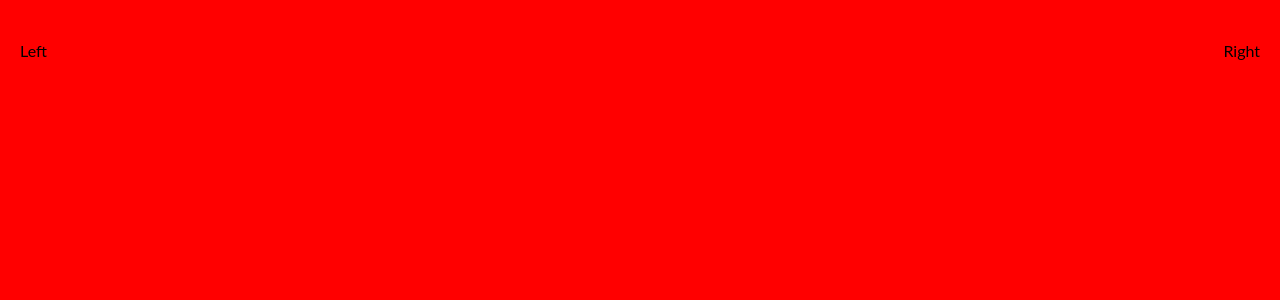
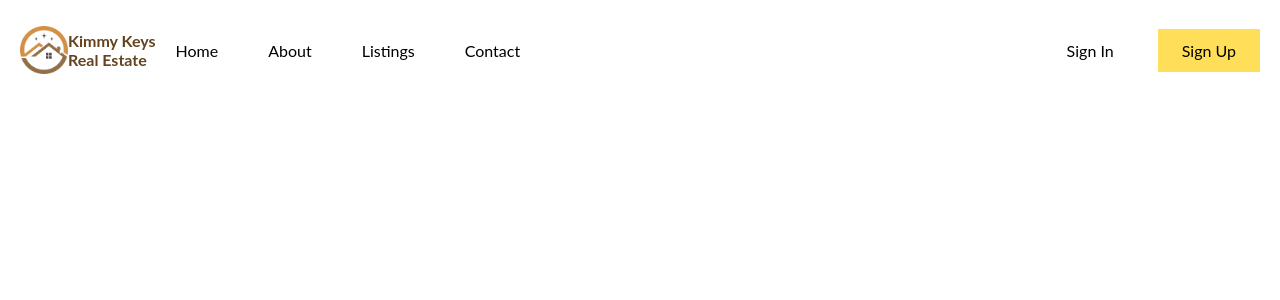
Before and after one commit to wanjikuKim-collab/real-estate-2024, a React (Vite) app: page / in a window 1280 px wide. Shown: the top 300 px of the page. Built offline with nearby package versions, Linux system fonts and the light colour scheme.

Commit message:
Navbar  design

```diff
--- a/src/layout.scss
+++ b/src/layout.scss
@@ -3,7 +3,6 @@
 //order of media queries css is based on whether it's mobile first approach or not
 // this is from largest to smallest
 .layout{
-    background-color: blue;
     height: 100vh;
     max-width: 1366px;
     padding-left: 20px;
@@ -12,7 +11,7 @@
     margin-right: auto;
 
     @include lg{
-        background-color: red;
+        // background-color: red;
         max-width: 1280px;
     }
 
--- a/src/layout/Navbar.jsx
+++ b/src/layout/Navbar.jsx
@@ -1,11 +1,32 @@
 import React from 'react'
 import './navbar.scss'
+import logo from '../assets/logo.png'
 
 function Navbar() {
+  let navItems = [
+    {name:"Home", link: "/"},
+    {name:"About", link: "/"},
+    {name:"Listings", link: "/"},
+    {name:"Contact", link: "/"}
+  ]
   return (
     <nav>
-        <div className="left">Left</div>
-        <div className="right">Right</div>
+        <div className="left">
+          <a className='logo' href="/">
+            <img src={logo} alt='Kimmy Keys logo'/>
+            <span>Kimmy Keys<br /> Real Estate</span>
+          </a>
+          <ul>
+          {
+            navItems.map((item)=><li key={item.name}><a href={item.link}>{item.name}</a></li>
+            )
+          }
+          </ul>
+        </div>
+        <div className="right">
+          <a href="/signin">Sign In</a>
+          <a href="/signup" className="register">Sign Up</a>
+        </div>
     </nav>
     )
 }
--- a/src/layout/navbar.scss
+++ b/src/layout/navbar.scss
@@ -1,6 +1,65 @@
+@import '../responsive.scss';
+
 nav{
     height: 100px;
     display: flex;
     justify-content: space-between;
     align-items: center;
+
+    a{
+        transition: all 0.4s ease;
+
+        &:hover{
+            scale: 1.05;
+        }
+    }
+
+    .left{
+        flex:3;
+        display: flex;
+        align-items: center;
+        gap: 20px;
+
+
+        .logo{
+            display: flex;
+            align-items: center;font-weight: bold;
+            color: #63431d;
+            img{
+                width: 48px;
+            }
+
+        }
+
+        ul{
+            list-style: none;
+            display: flex;
+            gap: 50px;
+            li{
+                a{
+                    transition: all 0.4s ease;
+
+                    &:hover{
+                        scale: 1.05;
+                    }
+                }
+            }
+        }
+    }
+
+    .right{
+        flex:2;
+        display: flex;
+        align-items: center;
+        justify-content: flex-end;
+        gap: 20px;
+
+        a{
+            padding: 12px 24px;
+        }
+
+        .register{
+            background-color:#FFDE59 ;
+        }
+    }
 }
```
Also changed, not shown: src/assets/logo.png (added).
